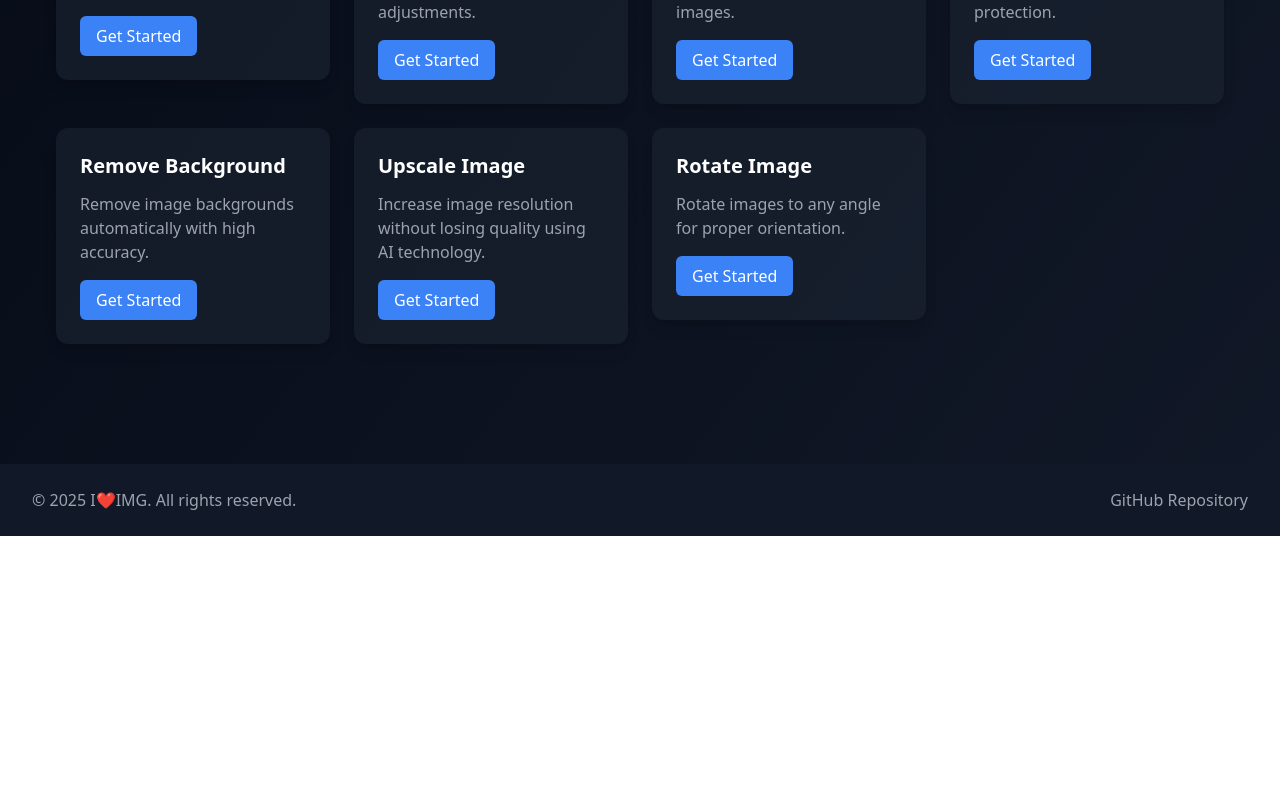
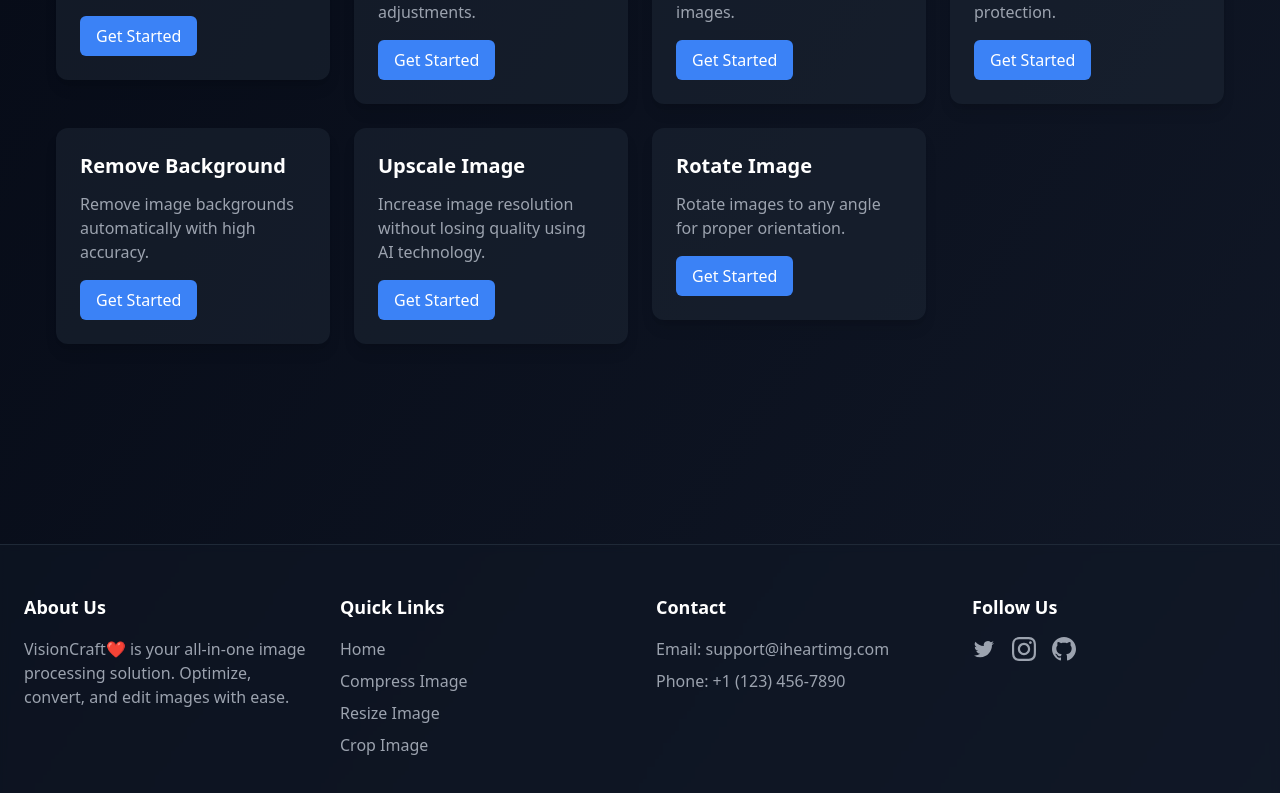
Before and after one commit to lord-rudra0/Image-processing-Web, a React (Vite) app: page / in a window 1280 px wide. Shown: the part 1160-1953 px from the top of the page. Before the commit the page ends 1696 px from the top, so only its background shows below. Built offline with nearby package versions, Linux system fonts and the light colour scheme.

Commit message:
footer added

```diff
--- a/src/components/Footer.jsx
+++ b/src/components/Footer.jsx
@@ -1,21 +1,91 @@
 import React from 'react';
+import { motion } from 'framer-motion';
+
+// Animation variants
+const containerVariants = {
+    hidden: { opacity: 0, y: 20 },
+    visible: {
+        opacity: 1,
+        y: 0,
+        transition: { staggerChildren: 0.2, delayChildren: 0.3 }
+    }
+};
+
+const itemVariants = {
+    hidden: { y: 20, opacity: 0 },
+    visible: { y: 0, opacity: 1 }
+};
 
 const Footer = () => {
-  return (
-    <footer className="bg-gray-900 text-gray-400 py-6 px-8">
-      <div className="max-w-7xl mx-auto flex justify-between items-center">
-        <p>&copy; {new Date().getFullYear()} I❤IMG. All rights reserved.</p>
-        <a
-          href="https://github.com/your-username/your-repo"
-          className="hover:text-gray-300 transition-colors duration-200"
-          target="_blank"
-          rel="noopener noreferrer"
+    return (
+        <motion.footer
+            initial={{ opacity: 0 }}
+            whileInView={{ opacity: 1 }}
+            viewport={{ once: true, amount: 0.2 }}
+            transition={{ duration: 0.8 }}
+            className="bg-gray-900/50 backdrop-blur-sm border-t border-gray-800 mt-20"
         >
-          GitHub Repository
-        </a>
-      </div>
-    </footer>
-  );
+            <div className="container mx-auto px-6 py-12">
+                <motion.div
+                    variants={containerVariants}
+                    initial="hidden"
+                    whileInView="visible"
+                    viewport={{ once: true, amount: 0.2 }}
+                    className="grid grid-cols-1 md:grid-cols-4 gap-8"
+                >
+                    {/* About Section */}
+                    <motion.div variants={itemVariants}>
+                        <h3 className="text-lg font-semibold text-white mb-4">About Us</h3>
+                        <p className="text-gray-400">
+                        VisionCraft❤ is your all-in-one image processing solution. Optimize, convert, and edit images with ease.
+                        </p>
+                    </motion.div>
+
+                    {/* Quick Links */}
+                    <motion.div variants={itemVariants}>
+                        <h3 className="text-lg font-semibold text-white mb-4">Quick Links</h3>
+                        <ul className="space-y-2">
+                            <li><a href="/" className="text-gray-400 hover:text-white transition-colors">Home</a></li>
+                            <li><a href="/compress-image" className="text-gray-400 hover:text-white transition-colors">Compress Image</a></li>
+                            <li><a href="/resize-image" className="text-gray-400 hover:text-white transition-colors">Resize Image</a></li>
+                            <li><a href="/crop-image" className="text-gray-400 hover:text-white transition-colors">Crop Image</a></li>
+                        </ul>
+                    </motion.div>
+
+                    {/* Contact */}
+                    <motion.div variants={itemVariants}>
+                        <h3 className="text-lg font-semibold text-white mb-4">Contact</h3>
+                        <ul className="space-y-2">
+                            <li className="text-gray-400">Email: support@iheartimg.com</li>
+                            <li className="text-gray-400">Phone: +1 (123) 456-7890</li>
+                        </ul>
+                    </motion.div>
+
+                    {/* Social Media */}
+                    <motion.div variants={itemVariants}>
+                        <h3 className="text-lg font-semibold text-white mb-4">Follow Us</h3>
+                        <div className="flex space-x-4">
+                            <a href="#" className="text-gray-400 hover:text-white transition-colors">
+                                <svg className="w-6 h-6" fill="currentColor" viewBox="0 0 24 24" aria-hidden="true">
+                                    <path d="M8.29 20.251c7.547 0 11.675-6.253 11.675-11.675 0-.178 0-.355-.012-.53A8.348 8.348 0 0022 5.92a8.19 8.19 0 01-2.357.646 4.118 4.118 0 001.804-2.27 8.224 8.224 0 01-2.605.996 4.107 4.107 0 00-6.993 3.743 11.65 11.65 0 01-8.457-4.287 4.106 4.106 0 001.27 5.477A4.072 4.072 0 012.8 9.713v.052a4.105 4.105 0 003.292 4.022 4.095 4.095 0 01-1.853.07 4.108 4.108 0 003.834 2.85A8.233 8.233 0 012 18.407a11.616 11.616 0 006.29 1.84" />
+                                </svg>
+                            </a>
+                            <a href="#" className="text-gray-400 hover:text-white transition-colors">
+                                <svg className="w-6 h-6" fill="currentColor" viewBox="0 0 24 24" aria-hidden="true">
+                                    <path d="M12 2.163c3.204 0 3.584.012 4.85.07 3.252.148 4.771 1.691 4.919 4.919.058 1.265.069 1.645.069 4.849 0 3.205-.012 3.584-.069 4.849-.149 3.225-1.664 4.771-4.919 4.919-1.266.058-1.644.07-4.85.07-3.204 0-3.584-.012-4.849-.07-3.26-.149-4.771-1.699-4.919-4.92-.058-1.265-.07-1.644-.07-4.849 0-3.204.013-3.583.07-4.849.149-3.227 1.664-4.771 4.919-4.919 1.266-.057 1.645-.069 4.849-.069zm0-2.163c-3.259 0-3.667.014-4.947.072-4.358.2-6.78 2.618-6.98 6.98-.059 1.281-.073 1.689-.073 4.948 0 3.259.014 3.668.072 4.948.2 4.358 2.618 6.78 6.98 6.98 1.281.058 1.689.072 4.948.072 3.259 0 3.668-.014 4.948-.072 4.354-.2 6.782-2.618 6.979-6.98.059-1.28.073-1.689.073-4.948 0-3.259-.014-3.667-.072-4.947-.196-4.354-2.617-6.78-6.979-6.98-1.281-.059-1.69-.073-4.949-.073zm0 5.838c-3.403 0-6.162 2.759-6.162 6.162s2.759 6.163 6.162 6.163 6.162-2.759 6.162-6.163c0-3.403-2.759-6.162-6.162-6.162zm0 10.162c-2.209 0-4-1.79-4-4 0-2.209 1.791-4 4-4s4 1.791 4 4c0 2.21-1.791 4-4 4zm6.406-11.845c-.796 0-1.441.645-1.441 1.44s.645 1.44 1.441 1.44c.795 0 1.439-.645 1.439-1.44s-.644-1.44-1.439-1.44z" />
+                                </svg>
+                            </a>
+                            <a href="#" className="text-gray-400 hover:text-white transition-colors">
+                                <svg className="w-6 h-6" fill="currentColor" viewBox="0 0 24 24" aria-hidden="true">
+                                    <path d="M12 0c-6.626 0-12 5.373-12 12 0 5.302 3.438 9.8 8.207 11.387.599.111.793-.261.793-.577v-2.234c-3.338.726-4.033-1.416-4.033-1.416-.546-1.387-1.333-1.756-1.333-1.756-1.089-.745.083-.729.083-.729 1.205.084 1.839 1.237 1.839 1.237 1.07 1.834 2.807 1.304 3.492.997.107-.775.418-1.305.762-1.604-2.665-.305-5.467-1.334-5.467-5.931 0-1.311.469-2.381 1.236-3.221-.124-.303-.535-1.524.117-3.176 0 0 1.008-.322 3.301 1.23.957-.266 1.983-.399 3.003-.404 1.02.005 2.047.138 3.006.404 2.291-1.552 3.297-1.23 3.297-1.23.653 1.653.242 2.874.118 3.176.77.84 1.235 1.911 1.235 3.221 0 4.609-2.807 5.624-5.479 5.931.43.372.823 1.102.823 2.222v3.293c0 .319.192.694.801.576 4.765-1.589 8.199-6.086 8.199-11.386 0-6.627-5.373-12-12-12z" />
+                                </svg>
+                            </a>
+                        </div>
+                    </motion.div>
+                </motion.div>
+            </div>
+        </motion.footer>
+    );
 };
 
 export default Footer;
```
